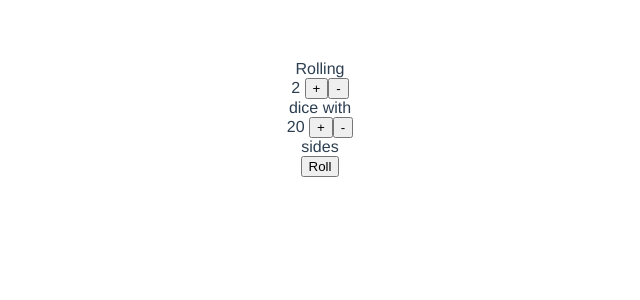
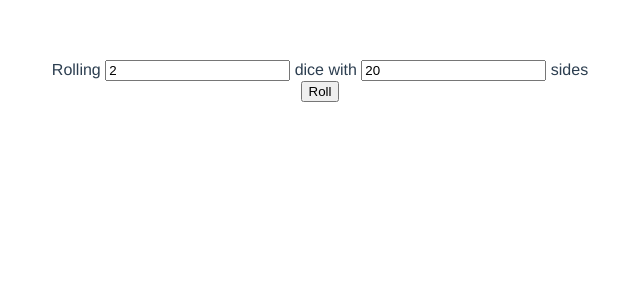
Before and after one commit to scriptist/blinddie.com, a Vue app: page / in a window 1280 px wide. Shown: the top 300 px of the page, without its empty margins (320-960 px from the left). Built offline with nearby package versions, Linux system fonts and the light colour scheme.

Commit message:
Improved number inputs

```diff
--- a/src/App.vue
+++ b/src/App.vue
@@ -1,6 +1,6 @@
 <template>
   <div id="app">
-    <roll-configurer :dice.sync="dice" :sides.sync="sides" />
+    <roll-configurer v-model="config" />
     <roll-button @click="roll">Roll</roll-button>
     <roll-result :result="result" :rolling="rolling" />
   </div>
@@ -19,16 +19,18 @@ export default {
     RollResult,
   },
   data: () => ({
-    dice: 2,
-    sides: 20,
+    config: {
+      dice: 2,
+      sides: 20,
+    },
     rolling: false,
     result: null,
   }),
   methods: {
     roll() {
       this.rolling = true;
-      this.result = [...new Array(this.dice)]
-        .map(() => Math.ceil(Math.random() * this.sides));
+      this.result = [...new Array(this.config.dice)]
+        .map(() => Math.ceil(Math.random() * this.config.sides));
       setTimeout(() => {
         this.rolling = false;
       }, 500);
--- a/src/components/NumberInput.vue
+++ /dev/null
@@ -1,30 +0,0 @@
-<template>
-  <div>
-    {{value}}
-    <button @click="onIncrease">+</button>
-    <button @click="onDecrease">-</button>
-  </div>
-</template>
-
-<script>
-export default {
-  name: 'number-input',
-  props: {
-    value: {
-      type: Number,
-      required: true,
-    },
-  },
-  methods: {
-    onIncrease() {
-      this.$emit('input', this.value + 1);
-    },
-    onDecrease() {
-      this.$emit('input', this.value - 1);
-    },
-  },
-};
-</script>
-
-<style scoped>
-</style>
--- a/src/components/RollConfigurer.vue
+++ b/src/components/RollConfigurer.vue
@@ -1,40 +1,49 @@
 <template>
   <div>
     Rolling
-    <number-input :value="dice" @input="updateDice" />
+    <input type="number" v-model="dice" />
     dice with
-    <number-input :value="sides" @input="updateSides" />
+    <input type="number" v-model="sides" />
     sides
   </div>
 </template>
 
 <script>
-import NumberInput from './NumberInput';
-
 export default {
   name: 'roll-configurer',
-  components: {
-    NumberInput,
-  },
   props: {
-    dice: {
-      type: Number,
+    value: {
+      type: Object,
       required: true,
     },
+  },
+  computed: {
+    dice: {
+      get() {
+        return this.value.dice;
+      },
+      set(value) {
+        this.update({ dice: value });
+      },
+    },
     sides: {
-      type: Number,
-      required: true,
+      get() {
+        return this.value.sides;
+      },
+      set(value) {
+        this.update({ sides: value });
+      },
     },
   },
   methods: {
     boundInteger(n, min, max) {
       return Math.max(min, Math.min(max, Math.round(n)));
     },
-    updateDice(value) {
-      this.$emit('update:dice', this.boundInteger(value, 1, 10));
-    },
-    updateSides(value) {
-      this.$emit('update:sides', this.boundInteger(value, 1, 1000));
+    update(changes) {
+      this.$emit('input', {
+        dice: this.boundInteger(changes.dice || this.dice, 1, 10),
+        sides: this.boundInteger(changes.sides || this.sides, 1, 1000),
+      });
     },
   },
 };
```
